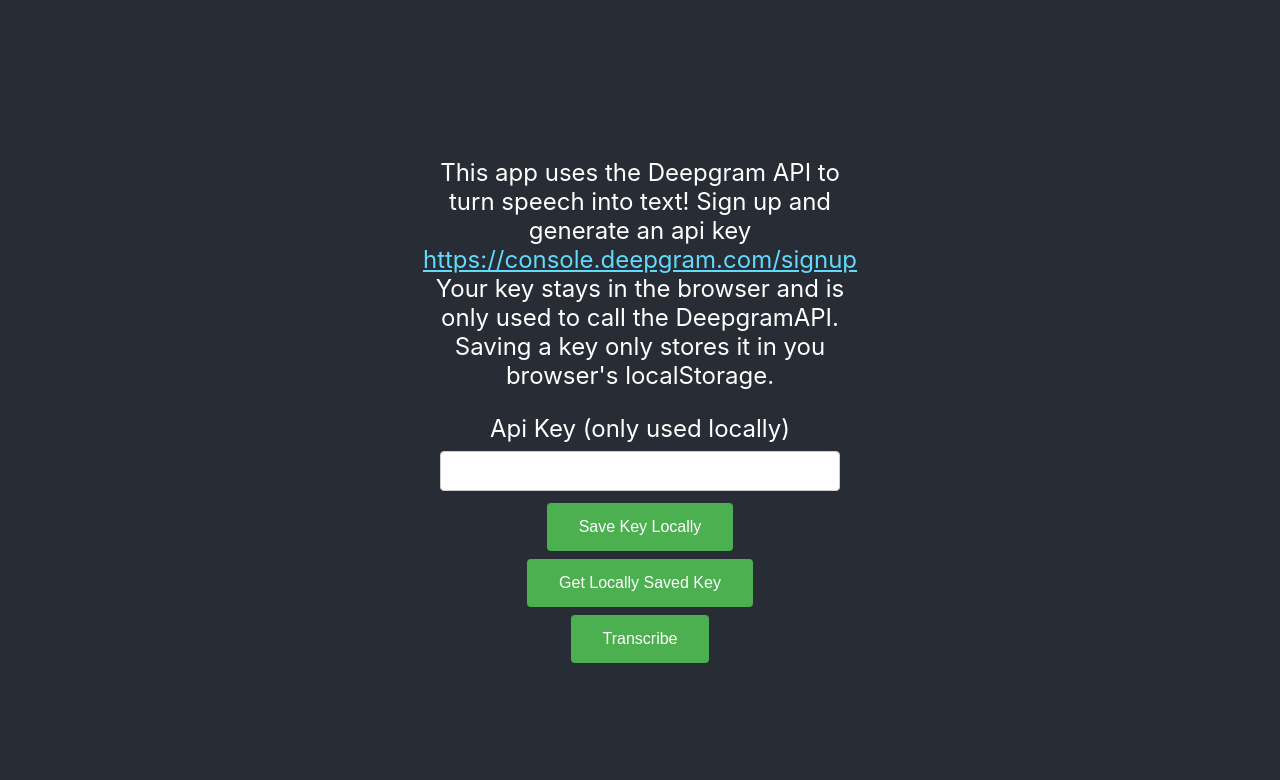
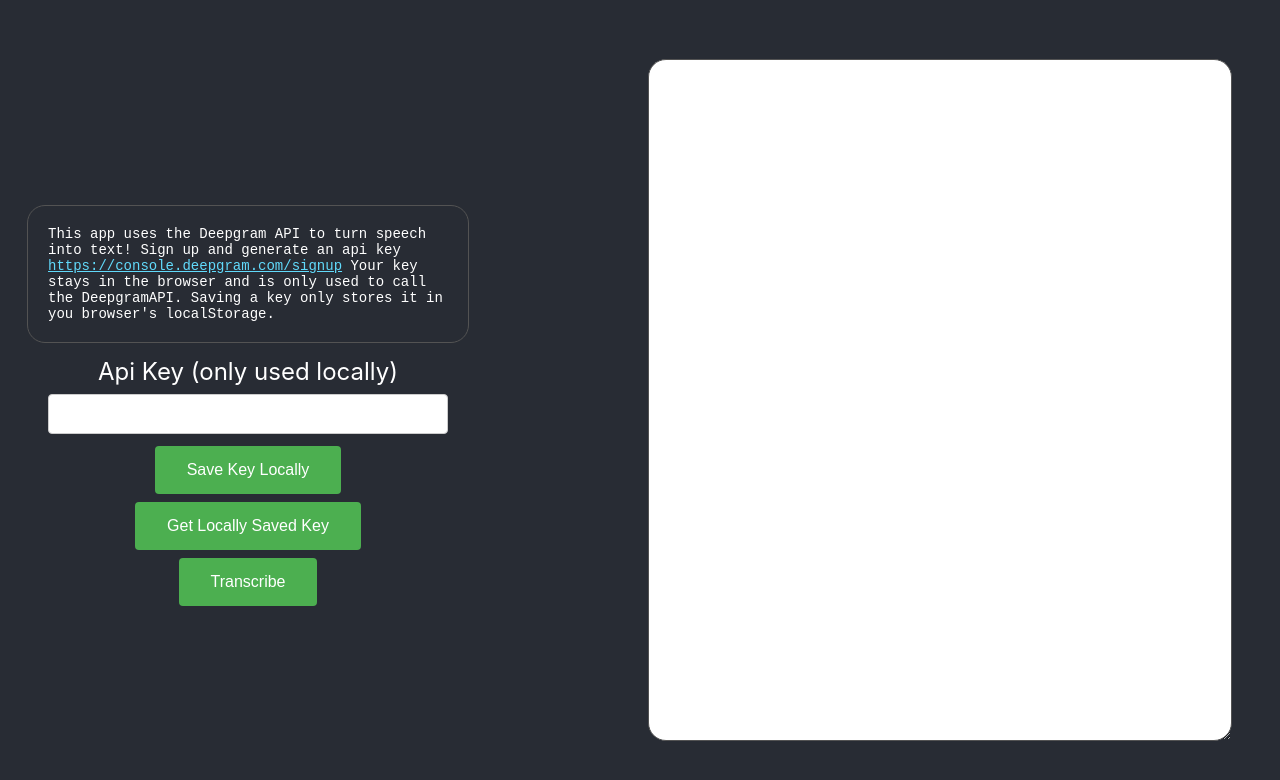
Before and after one commit to JesseRWeigel/voice-to-text-notes, a React (Create React App) app: page / in a window 1280 px wide. Shown: the top 780 px of the page. Built offline with nearby package versions, Linux system fonts and the light colour scheme.

Commit message:
Update UI with editor

```diff
--- a/src/App.css
+++ b/src/App.css
@@ -2,12 +2,14 @@
 	text-align: center;
 	background-color: #282c34;
 	min-height: 100vh;
-	display: flex;
-	flex-direction: column;
+	display: grid;
 	align-items: center;
 	justify-content: center;
 	font-size: calc(8px + 2vmin);
 	color: white;
+	padding: 0 3rem;
+	grid-template-columns: 1fr 1fr;
+	gap: 1rem;
 }
 
 .App-link {
@@ -47,3 +49,24 @@
 	cursor: pointer;
 	border-radius: 4px;
 }
+
+.app-info {
+	border: 1px solid #535353;
+	text-align: left;
+	width: 100%;
+	white-space: normal;
+	border-radius: 18px;
+	font-size: 14px;
+	padding: 20px;
+}
+
+.text-container {
+	border: 1px solid #535353;
+	text-align: left;
+	white-space: normal;
+	border-radius: 18px;
+	font-size: 14px;
+	padding: 20px;
+	flex: 1;
+	height: 80vh;
+}
--- a/src/App.tsx
+++ b/src/App.tsx
@@ -1,14 +1,17 @@
 import React from "react";
 import "./App.css";
-import { Transcribe, useTranscribe } from "./hooks/useTranscribe";
+import { useTranscribe } from "./hooks/useTranscribe";
+import Editor from "./components/Editor";
 
 function App() {
 	const [apiKey, setApiKey] = React.useState("");
 
-	const [transcripts, setTranscripts] = React.useState<Transcribe>({});
+	const [fullTranscripts, setFullTranscripts] = React.useState<Array<string>>(
+		[]
+	);
 
-	const handleTranscribe = (data: Transcribe) => {
-		setTranscripts((prev) => ({ ...prev, ...data }));
+	const handleTranscribe = (transcriptText: string) => {
+		setFullTranscripts((prev) => [...prev, transcriptText]);
 	};
 
 	const {
@@ -47,16 +50,21 @@
 	return (
 		<div className="App">
 			<div className="container">
-				<p>
+				<pre className="app-info">
 					This app uses the Deepgram API to turn speech into text! Sign up and
 					generate an api key{" "}
-					<a className="App-link" href="https://console.deepgram.com/signup">
+					<a
+						className="App-link"
+						href="https://console.deepgram.com/signup"
+						rel="noreferrer"
+						target="_blank"
+					>
 						https://console.deepgram.com/signup
 					</a>{" "}
 					Your key stays in the browser and is only used to call the
 					DeepgramAPI. Saving a key only stores it in you browser&apos;s
 					localStorage.{" "}
-				</p>
+				</pre>
 				<label htmlFor="apiKey">Api Key (only used locally)</label>
 				<input
 					className="apiInput"
@@ -84,11 +92,8 @@
 						Transcribe
 					</button>
 				)}
-
-				{Object.entries(transcripts).map(([id, transcript]) => (
-					<p key={id}>{transcript}</p>
-				))}
 			</div>
+			<Editor transcripts={fullTranscripts} />
 		</div>
 	);
 }
--- /dev/null
+++ b/src/components/Editor.tsx
@@ -0,0 +1,10 @@
+interface EditorProps {
+	transcripts: string[];
+}
+
+const Editor = ({ transcripts }: EditorProps) => {
+	const text = transcripts.join("\n");
+	return <textarea className="text-container" value={text} />;
+};
+
+export default Editor;
--- a/src/hooks/useTranscribe.tsx
+++ b/src/hooks/useTranscribe.tsx
@@ -1,10 +1,8 @@
 import { useRef, useState } from "react";
-
-export type Transcribe = Record<string, string>;
 
 export interface UseTranscribeParam {
 	apiKey?: string;
-	onTranscribe?: (transcribe: Transcribe) => void;
+	onTranscribe?: (transcriptText: string) => void;
 }
 
 export const useTranscribe = ({ apiKey, onTranscribe }: UseTranscribeParam) => {
@@ -22,13 +20,10 @@
 	const onMessage = (message: MessageEvent) => {
 		const data = JSON.parse(message.data);
 
-		const transcript = data.channel.alternatives[0].transcript;
-		if (transcript && data.is_final) {
-			const { request_id: id } = data.metadata.request_id;
+		const transcriptText = data.channel.alternatives[0].transcript;
 
-			if (onTranscribe) {
-				onTranscribe({ [id]: transcript });
-			}
+		if (transcriptText && data.is_final && onTranscribe) {
+			onTranscribe(transcriptText);
 		}
 	};
 
```
